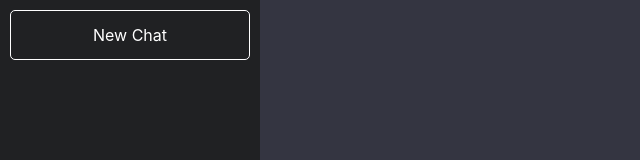
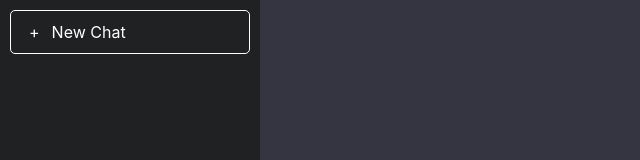
Before and after one commit to Yuvraj3905/ChatGPT_clone, a React (Create React App) app in the folder client/: page / in a window 1280 px wide. Shown: the top 160 px of the page, without its empty margins (0-640 px from the left). Built offline with nearby package versions, Linux system fonts and the light colour scheme.

Commit message:
Added Button
Styling Done

```diff
--- a/client/src/App.css
+++ b/client/src/App.css
@@ -2,9 +2,12 @@
   text-align: center;
   display: flex;
   background-color: #282c34;
-  color:white;
+  color: white;
   position: absolute;
-  top: 0;bottom: 0;left: 0;right: 0;
+  top: 0;
+  bottom: 0;
+  left: 0;
+  right: 0;
 }
 .sidemenu {
   width: 260px;
@@ -12,17 +15,25 @@
   background-color: #202123;
 }
 
-.chatbox{
-  flex:1;
+.chatbox {
+  flex: 1;
   background-color: #343541;
-
 }
-.side-menu-button{
-  padding: 15px;
-  border:1px solid white;
-  border-radius:5px;
+.side-menu-button {
+  padding: 12px;
+  border: 1px solid white;
+  border-radius: 5px;
+  text-align: left;
+  transition: ease 0.25s all;
+}
+.side-menu-button:hover {
+  background-color: rgba(255, 255, 255, 0.1);
 }
 
+.side-menu-button span {
+  padding-left: 6px;
+  padding-right: 12px;
+}
 .App-logo {
   height: 40vmin;
   pointer-events: none;
--- a/client/src/App.js
+++ b/client/src/App.js
@@ -7,6 +7,7 @@
     <div className="App">
       <aside className="sidemenu">
         <div className="side-menu-button">
+          <span>+</span>
           New Chat
           </div>
       </aside>
```
